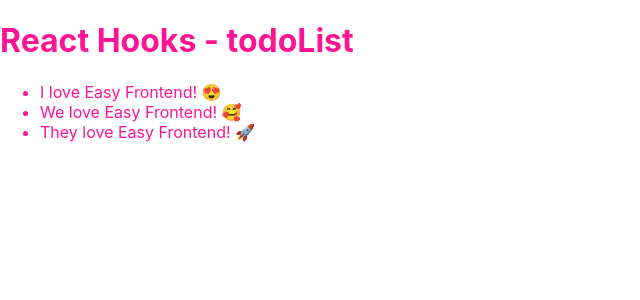
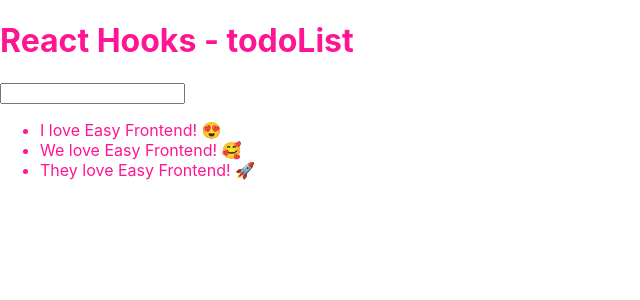
Before and after one commit to aloha1604/react-hooks-basic, a React (Create React App) app: page / in a window 1280 px wide. Shown: the top 300 px of the page, without its empty margins (0-640 px from the left). Built offline with nearby package versions, Linux system fonts and the light colour scheme.

Commit message:
da hoan thanh todoform

```diff
--- a/src/App.js
+++ b/src/App.js
@@ -1,7 +1,7 @@
 import React, { useState } from 'react';
 import './App.scss';
-import ColorBox from './components/ColorBox/index';
 import TodoList from './components/TodoList';
+import TodoForm from './components/TodoForm';
 
 function App() {
 
@@ -13,16 +13,32 @@
 
   function handleTodoClick(todo) {
     console.log(todo);
-    const index = todoList.findIndex(x=>x.id === todo.id);
-    if(index < 0) return;
+    const index = todoList.findIndex(x => x.id === todo.id);
+    if (index < 0) return;
 
     const newTodoList = [...todoList];
-    newTodoList.splice(index,1);
+    newTodoList.splice(index, 1);
     setTodoList(newTodoList);
   }
+
+  function handleTodoFormSubmit(formValues) {
+    console.log('Form submit', formValues);
+    // add new todo to current todo list
+
+    const newTodo = {
+      id: todoList.length + 1,
+      ...formValues,
+    };
+
+    const newTodoList = [...todoList];
+    newTodoList.push(newTodo);
+    setTodoList(newTodoList);
+  }
+
   return (
     <div className="App">
       <h1>React Hooks - todoList</h1>
+      <TodoForm onSubmit={handleTodoFormSubmit} />
       <TodoList todos={todoList} onTodoClick={handleTodoClick} />
     </div>
   );
--- /dev/null
+++ b/src/components/TodoForm/index.jsx
@@ -0,0 +1,42 @@
+import React, { useState } from 'react';
+import PropTypes from 'prop-types';
+
+TodoForm.propTypes = {
+    onSubmit: PropTypes.func,
+};
+
+TodoForm.defaultProps = {
+    onSubmit: null,
+}
+
+function TodoForm(props) {
+    const { onSubmit } = props;
+    const [value, setValue] = useState('');
+
+    function handleValueChange(e) {
+        console.log(e.target.value);
+        setValue(e.target.value);
+    }
+
+    function handleSubmit(e) {
+        e.preventDefault();
+        if (!onSubmit) return;
+
+        const formValues = {
+            title: value,
+        }
+
+        onSubmit(formValues);
+    }
+
+    return (
+        <form onSubmit={handleSubmit} >
+            <input type="text"
+                value={value}
+                onChange={handleValueChange}
+            />
+        </form>
+    );
+}
+
+export default TodoForm;
```
